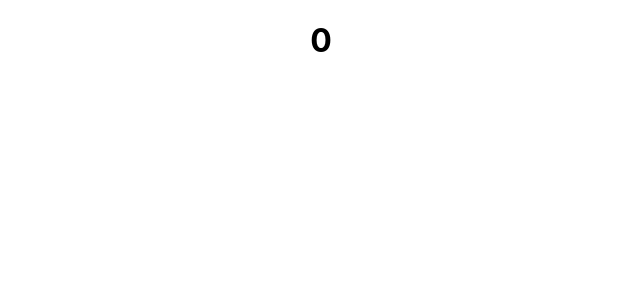
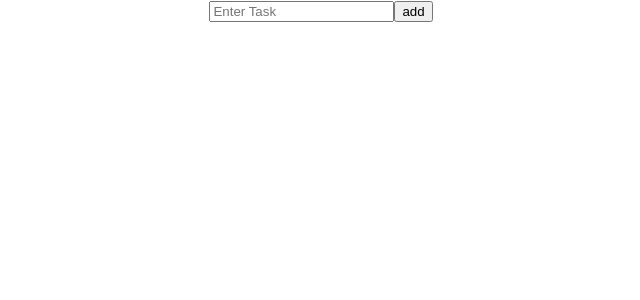
Before and after one commit to rohanmaiti/react-javascript-2, a React (Create React App) app: page / in a window 1280 px wide. Shown: the top 300 px of the page, without its empty margins (319-959 px from the left). Built offline with nearby package versions, Linux system fonts and the light colour scheme.

Commit message:
todo app

```diff
--- a/src/App.js
+++ b/src/App.js
@@ -16,6 +16,12 @@ import Life_cycle_01 from './LifeCycle/lifeCycle_01';
 
 import Ques_01 from './questions/ques_01';
 import Ques_02 from "./questions/ques_02"
+
+import Counter from './Components/func_04_state';
+import Input from './Components/Func_05';
+
+import Todo from './todo/todoComponent/input';
+
 function App() {
   return (
     <div className="App">
@@ -50,7 +56,13 @@ function App() {
        {/* <Life_cycle_01/> */}
 
        {/* <Ques_01/> */}
-       <Ques_02/>
+       {/* <Ques_02/> */}
+
+       {/* use state  hook */}
+       {/* <Counter/> */}
+       {/* <Input/> */}
+
+       <Todo/>
     </div>
   );
 }
--- /dev/null
+++ b/src/Components/Func_05.js
@@ -0,0 +1,12 @@
+import {useState} from "react";
+export default function Input(){
+    let [name,setName] = useState({fname:"",lname:""})
+ return (
+    <>
+    {/* <h1  >{name.fname}  {name.lname}</h1> */}
+    <input className="inpt" onChange={(e)=>setName({...name,fname:e.target.value})} type="text" value = {name.fname}/> <br/>
+    <input className="inpt" onChange={(e)=>setName({...name,lname:e.target.value})} type="text" value = {name.lname}/> <br/>
+
+    </>
+ )
+}
--- /dev/null
+++ b/src/Components/func_04_state.js
@@ -0,0 +1,16 @@
+import { useState } from "react"
+export default function Counter(){
+const [count , setCount ] = useState(0);
+const [increment,setIncrement] = useState(1);
+ return (
+    <>
+    <h1>the count is : {count} </h1>
+    <button onClick={()=>{setCount(count+increment)}} >+</button>
+    <button onClick={()=>{setCount(count-1)}} >-</button>
+
+    <h2>Increment by: {increment}</h2>
+    <button onClick={()=>{setIncrement(increment+1)}} >+</button>
+    <button onClick={()=>{setIncrement(increment-1)}} >-</button>
+    </>
+ )
+}
--- /dev/null
+++ b/src/todo/todoComponent/input.js
@@ -0,0 +1,21 @@
+import { useState } from "react"
+export default function Todo(){
+    const [todo,setTodo] = useState("");
+    function handleSubmit(e){
+    e.preventDefault();
+    const [todos , setTodos] = useState();
+    function handleSubmit(e){
+        e.preventDefault();
+        setTodos([...todos,todo]);
+    }
+    }
+    return (
+        <>
+
+        <form onSubmit={handleSubmit} >
+           <input onChange={(e)=>setTodo(e.target.value)} value={todo} type="text" placeholder="Enter Task"/>
+           <button>add</button>
+        </form>
+        </>
+    )
+}
```
